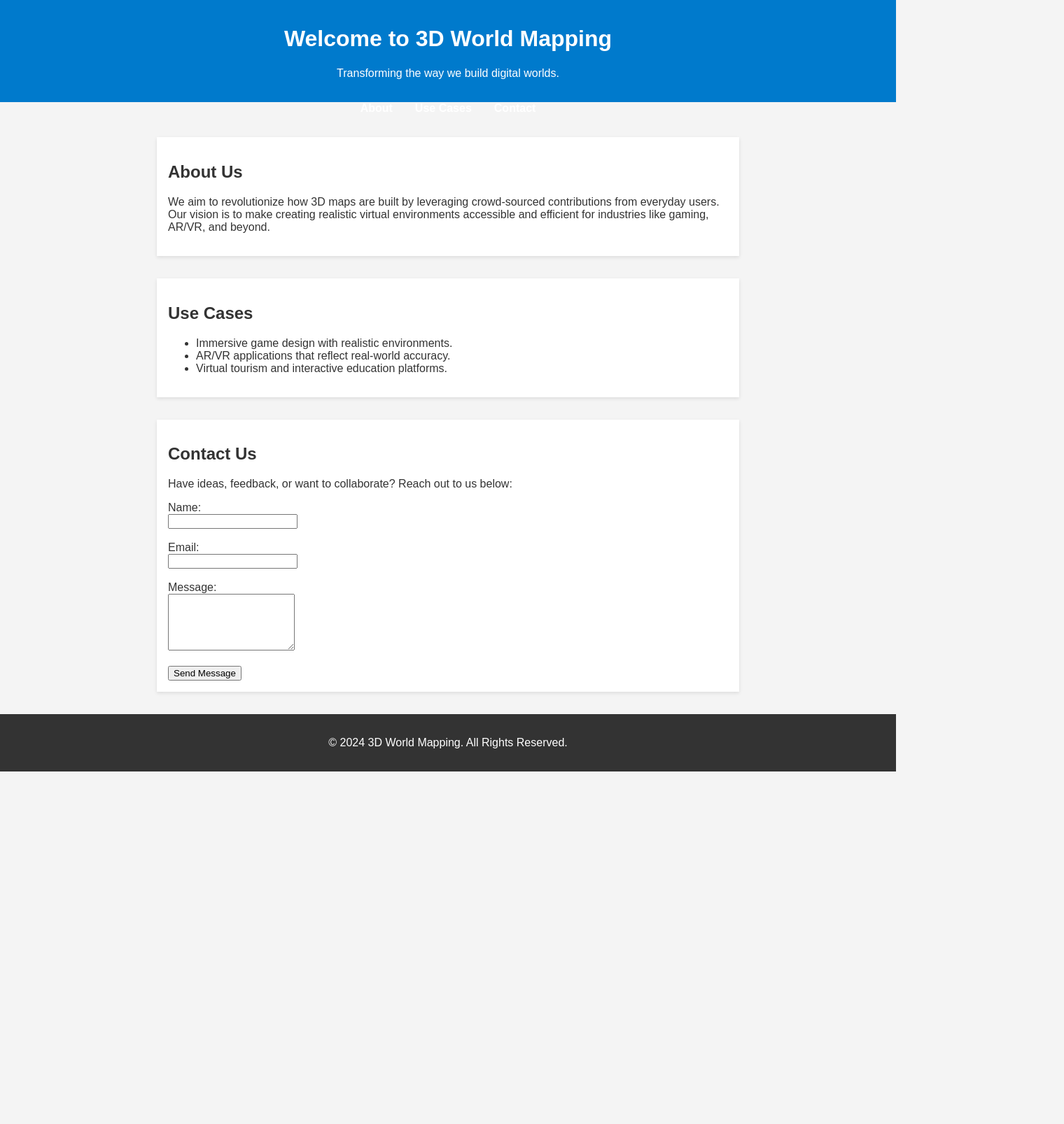
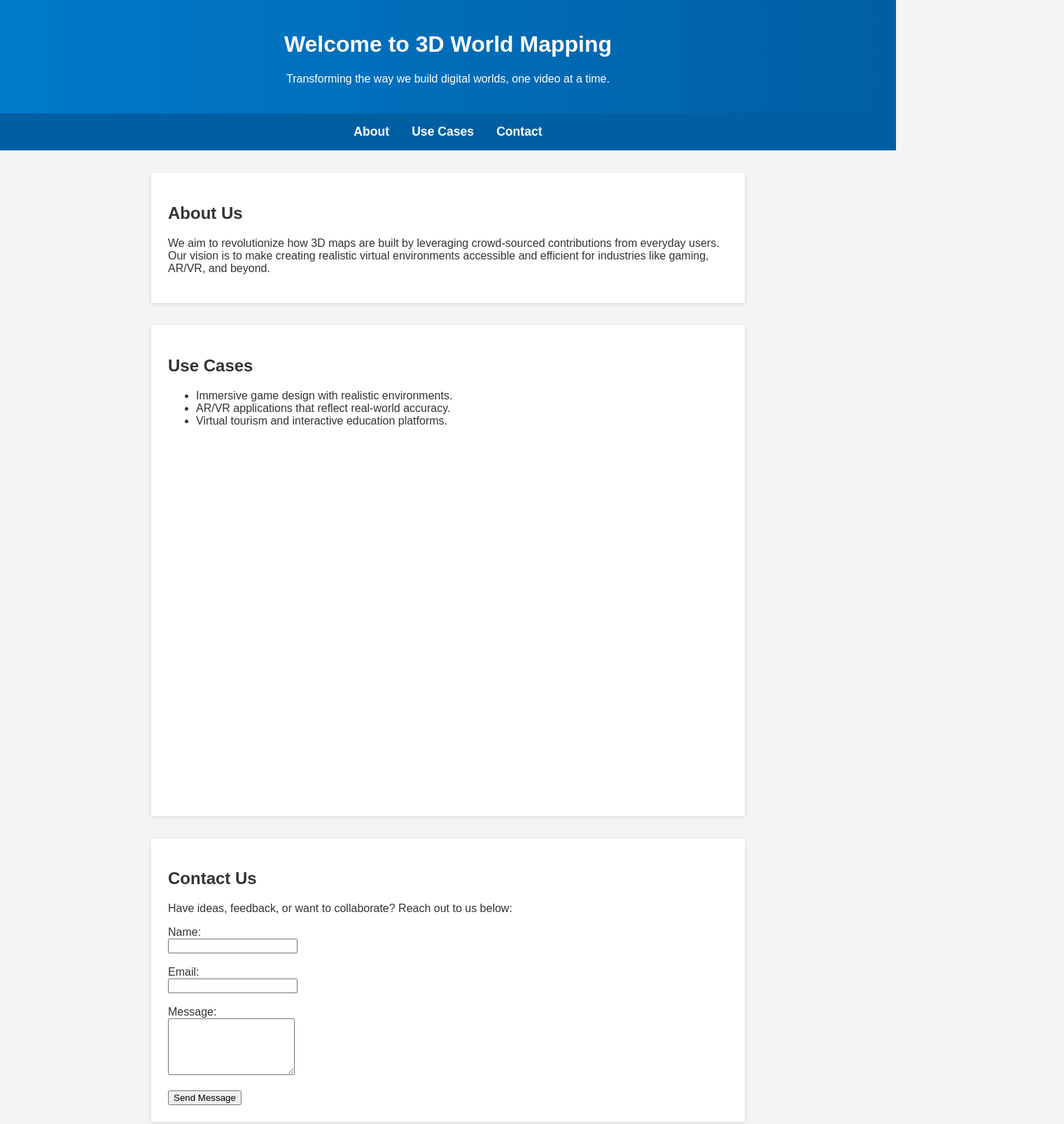
Before and after one commit to skomatin/Real2Sim, a plain HTML site: page index.html in a window 1280 px wide. Shown: the top 1607 px of the page at 70% size, 1520 px wide, since content can reach past the window. Before the commit the page ends 1103 px from the top, so only its background shows below. Drawn offline with nearby package versions, Linux system fonts and the light colour scheme; no server answers.

Commit message:
added pointcloud support

```diff
--- a/index.html
+++ b/index.html
@@ -13,9 +13,9 @@
             color: #333;
         }
         header {
-            background: #007acc;
+            background: linear-gradient(90deg, #007acc, #005fa3);
             color: #fff;
-            padding: 1rem 0;
+            padding: 1.5rem 0;
             text-align: center;
         }
         nav {
@@ -23,16 +23,22 @@
             display: flex;
             justify-content: center;
             gap: 2rem;
+            padding: 1rem 0;
+            background: #005fa3;
         }
         nav a {
             color: white;
             text-decoration: none;
             font-weight: bold;
+            font-size: 1.1rem;
+        }
+        nav a:hover {
+            text-decoration: underline;
         }
         .container {
             max-width: 800px;
             margin: 2rem auto;
-            padding: 1rem;
+            padding: 1.5rem;
             background: #fff;
             box-shadow: 0 2px 5px rgba(0,0,0,0.1);
         }
@@ -54,16 +60,30 @@
             border: none;
             border-radius: 5px;
             cursor: pointer;
+            font-size: 1.1rem;
         }
         .cta button:hover {
             background: #005fa3;
         }
+        #pointcloud-container {
+            width: 100%;
+            height: 500px;
+            margin-top: 2rem;
+        }
     </style>
+    <script type="importmap">
+        {
+            "imports": {
+            "three": "https://cdn.jsdelivr.net/npm/three@0.171.0/build/three.module.js"
+            }
+        }
+        </script>
+    <script type="module" src="/main.js"></script>
 </head>
 <body>
     <header>
         <h1>Welcome to 3D World Mapping</h1>
-        <p>Transforming the way we build digital worlds.</p>
+        <p>Transforming the way we build digital worlds, one video at a time.</p>
     </header>
 
     <nav>
@@ -84,6 +104,7 @@
             <li>AR/VR applications that reflect real-world accuracy.</li>
             <li>Virtual tourism and interactive education platforms.</li>
         </ul>
+        <div id="pointcloud-container"></div>
     </div>
 
     <div class="container" id="contact">
--- /dev/null
+++ b/main.js
@@ -0,0 +1,35 @@
+import * as THREE from 'https://cdn.jsdelivr.net/npm/three@0.171.0/build/three.module.js';
+import { OrbitControls } from 'https://cdn.jsdelivr.net/npm/three@0.171.0/examples/jsm/controls/OrbitControls.js';
+import { PLYLoader } from 'https://cdn.jsdelivr.net/npm/three@0.171.0/examples/jsm/loaders/PLYLoader.js';
+
+// Initialize the 3D point cloud
+const scene = new THREE.Scene();
+const camera = new THREE.PerspectiveCamera(75, window.innerWidth / 500, 0.1, 1000);
+const renderer = new THREE.WebGLRenderer();
+renderer.setSize(window.innerWidth, 500);
+document.getElementById('pointcloud-container').appendChild(renderer.domElement);
+
+// Add OrbitControls for interactivity
+const controls = new OrbitControls(camera, renderer.domElement);
+controls.enableDamping = true; // Enable smooth interaction
+controls.dampingFactor = 0.25;
+controls.screenSpacePanning = false;
+
+const loader = new PLYLoader();
+loader.load('house.ply', function (geometry) {
+    geometry.computeVertexNormals();
+
+    const material = new THREE.PointsMaterial({ size: 0.005, color: 0x00aaff });
+    const pointCloud = new THREE.Points(geometry, material);
+
+    scene.add(pointCloud);
+    animate();
+});
+
+camera.position.set(0, 0, 5);
+
+function animate() {
+    requestAnimationFrame(animate);
+    controls.update(); // Update controls
+    renderer.render(scene, camera);
+}
```
Also changed, not shown: 3 other files.
